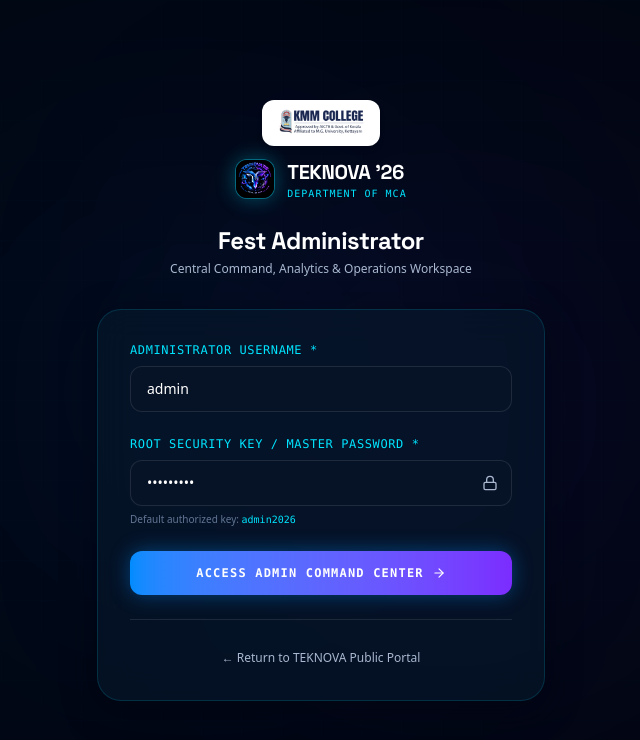
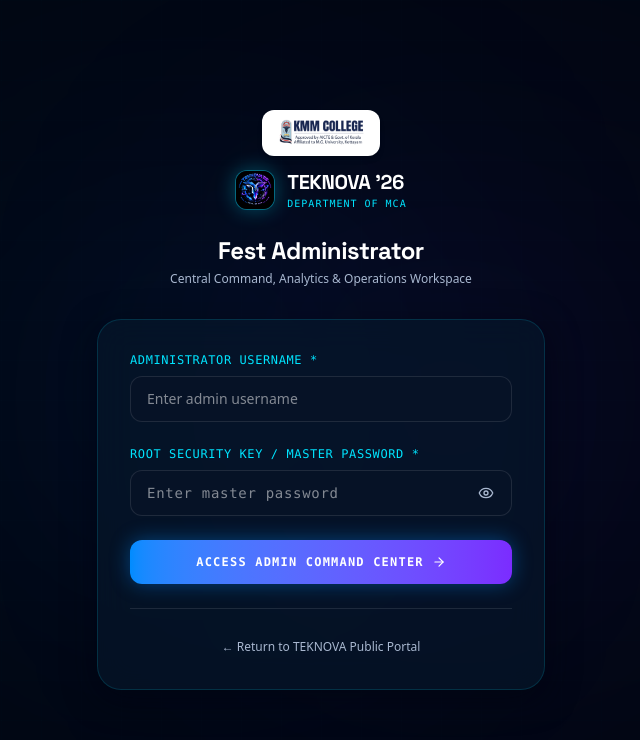
Before and after one commit to arjunnb491-Max/TEKNOVA-26, a Next.js app: page /admin/login in a window 1280 px wide. Shown: the top 740 px of the page, without its empty margins (319-959 px from the left). Built offline with nearby package versions, Linux system fonts and the light colour scheme.

Commit message:
Update TEKNOVA website

```diff
--- a/app/admin/login/page.tsx
+++ b/app/admin/login/page.tsx
@@ -4,12 +4,13 @@ import React, { useState } from 'react';
 import Link from 'next/link';
 import Image from 'next/image';
 import { useRouter } from 'next/navigation';
-import { ShieldCheck, Lock, ArrowRight, AlertCircle } from 'lucide-react';
+import { ShieldCheck, Lock, ArrowRight, AlertCircle, Eye, EyeOff } from 'lucide-react';
 
 export default function AdminLogin() {
   const router = useRouter();
-  const [username, setUsername] = useState('admin');
-  const [password, setPassword] = useState('admin2026');
+  const [username, setUsername] = useState('');
+  const [password, setPassword] = useState('');
+  const [showPassword, setShowPassword] = useState(false);
   const [error, setError] = useState('');
   const [loading, setLoading] = useState(false);
 
@@ -17,8 +18,16 @@ export default function AdminLogin() {
     e.preventDefault();
     setError('');
 
+    if (!username.trim()) {
+      return setError('Username is required.');
+    }
+
     if (!password.trim()) {
       return setError('Password is required.');
+    }
+
+    if (username.trim().toLowerCase() !== 'admin' || password !== 'admin2026') {
+      return setError('Access denied. Invalid administrator credentials.');
     }
 
     setLoading(true);
@@ -95,8 +104,9 @@ export default function AdminLogin() {
                 type="text"
                 value={username}
                 onChange={(e) => setUsername(e.target.value)}
-                placeholder="admin"
+                placeholder="Enter admin username"
                 required
+                autoComplete="username"
                 className="w-full px-4 py-3 bg-[#061226] border border-white/10 rounded-xl text-white text-sm focus:border-[#00E5FF] outline-none"
               />
             </div>
@@ -108,18 +118,23 @@ export default function AdminLogin() {
               <div className="relative">
                 <input
                   id="authKey"
-                  type="password"
+                  type={showPassword ? "text" : "password"}
                   value={password}
                   onChange={(e) => setPassword(e.target.value)}
                   placeholder="Enter master password"
                   required
-                  className="w-full px-4 py-3 bg-[#061226] border border-white/10 rounded-xl text-white text-sm focus:border-[#00E5FF] outline-none"
+                  autoComplete="current-password"
+                  className="w-full pl-4 pr-11 py-3 bg-[#061226] border border-white/10 rounded-xl text-white text-sm focus:border-[#00E5FF] outline-none font-mono tracking-wider"
                 />
-                <Lock size={16} className="absolute right-3.5 top-1/2 -translate-y-1/2 text-[#A9B8D0]" />
+                <button
+                  type="button"
+                  onClick={() => setShowPassword(!showPassword)}
+                  className="absolute right-3.5 top-1/2 -translate-y-1/2 text-[#A9B8D0] hover:text-[#00E5FF] transition-colors p-1"
+                  title={showPassword ? "Hide password" : "Show password"}
+                >
+                  {showPassword ? <EyeOff size={16} /> : <Eye size={16} />}
+                </button>
               </div>
-              <p className="text-[10px] text-[#627694] mt-1.5">
-                Default authorized key: <code className="text-[#00E5FF]">admin2026</code>
-              </p>
             </div>
 
             <div>
--- a/app/receptionist/login/page.tsx
+++ b/app/receptionist/login/page.tsx
@@ -4,12 +4,13 @@ import React, { useState } from 'react';
 import Link from 'next/link';
 import Image from 'next/image';
 import { useRouter } from 'next/navigation';
-import { UserCheck, Lock, ArrowRight, AlertCircle } from 'lucide-react';
+import { UserCheck, Lock, ArrowRight, AlertCircle, Eye, EyeOff } from 'lucide-react';
 
 export default function ReceptionistLogin() {
   const router = useRouter();
-  const [username, setUsername] = useState('receptionist');
-  const [password, setPassword] = useState('receptionist2026');
+  const [username, setUsername] = useState('');
+  const [password, setPassword] = useState('');
+  const [showPassword, setShowPassword] = useState(false);
   const [error, setError] = useState('');
   const [loading, setLoading] = useState(false);
 
@@ -17,8 +18,16 @@ export default function ReceptionistLogin() {
     e.preventDefault();
     setError('');
 
+    if (!username.trim()) {
+      return setError('Username / Desk Officer name is required.');
+    }
+
     if (!password.trim()) {
       return setError('Password is required.');
+    }
+
+    if (password !== 'receptionist2026') {
+      return setError('Access denied. Incorrect receptionist security key.');
     }
 
     setLoading(true);
@@ -95,8 +104,9 @@ export default function ReceptionistLogin() {
                 type="text"
                 value={username}
                 onChange={(e) => setUsername(e.target.value)}
-                placeholder="receptionist"
+                placeholder="Enter desk officer username"
                 required
+                autoComplete="username"
                 className="w-full px-4 py-3 bg-[#061226] border border-white/10 rounded-xl text-white text-sm focus:border-[#00E5FF] outline-none"
               />
             </div>
@@ -108,18 +118,23 @@ export default function ReceptionistLogin() {
               <div className="relative">
                 <input
                   id="authKey"
-                  type="password"
+                  type={showPassword ? "text" : "password"}
                   value={password}
                   onChange={(e) => setPassword(e.target.value)}
                   placeholder="Enter security key"
                   required
-                  className="w-full px-4 py-3 bg-[#061226] border border-white/10 rounded-xl text-white text-sm focus:border-[#00E5FF] outline-none"
+                  autoComplete="current-password"
+                  className="w-full pl-4 pr-11 py-3 bg-[#061226] border border-white/10 rounded-xl text-white text-sm focus:border-[#00E5FF] outline-none font-mono tracking-wider"
                 />
-                <Lock size={16} className="absolute right-3.5 top-1/2 -translate-y-1/2 text-[#A9B8D0]" />
+                <button
+                  type="button"
+                  onClick={() => setShowPassword(!showPassword)}
+                  className="absolute right-3.5 top-1/2 -translate-y-1/2 text-[#A9B8D0] hover:text-[#00E5FF] transition-colors p-1"
+                  title={showPassword ? "Hide password" : "Show password"}
+                >
+                  {showPassword ? <EyeOff size={16} /> : <Eye size={16} />}
+                </button>
               </div>
-              <p className="text-[10px] text-[#627694] mt-1.5">
-                Default authorized key: <code className="text-[#00E5FF]">receptionist2026</code>
-              </p>
             </div>
 
             <div>
```
